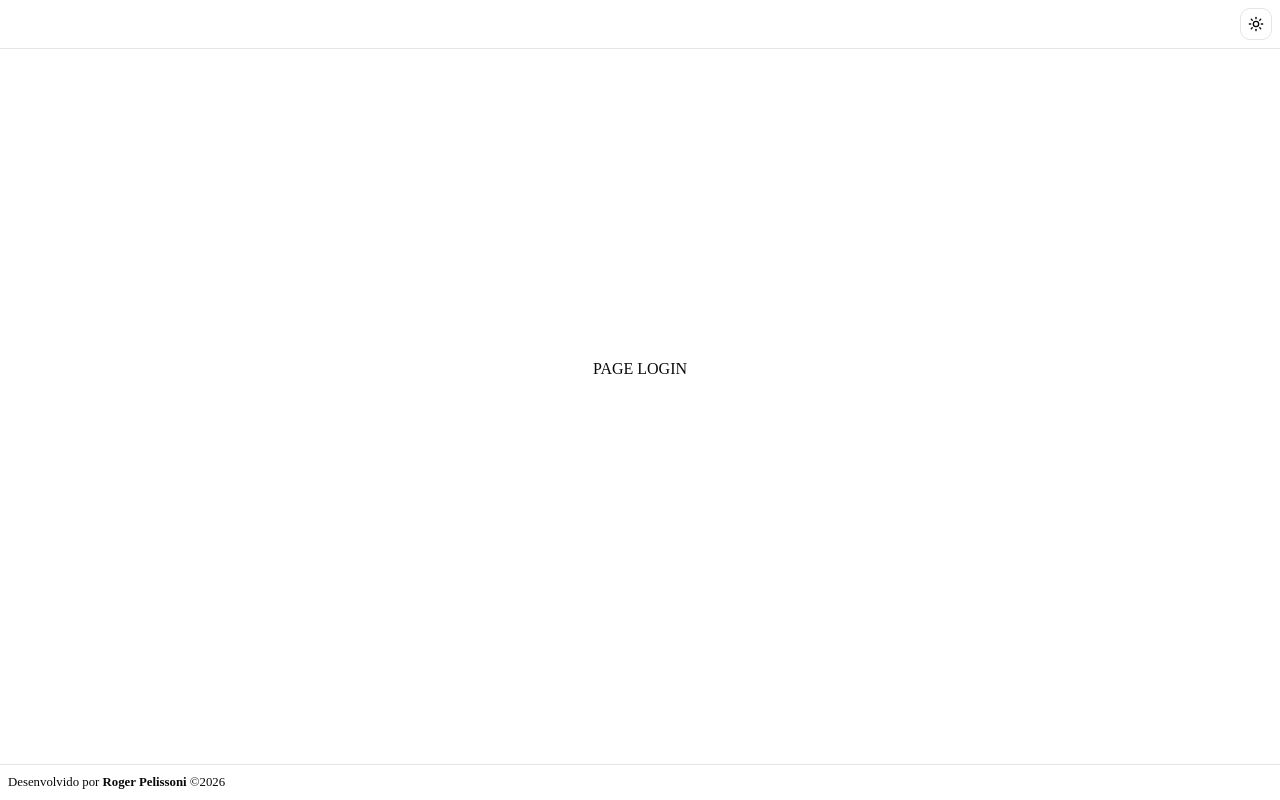
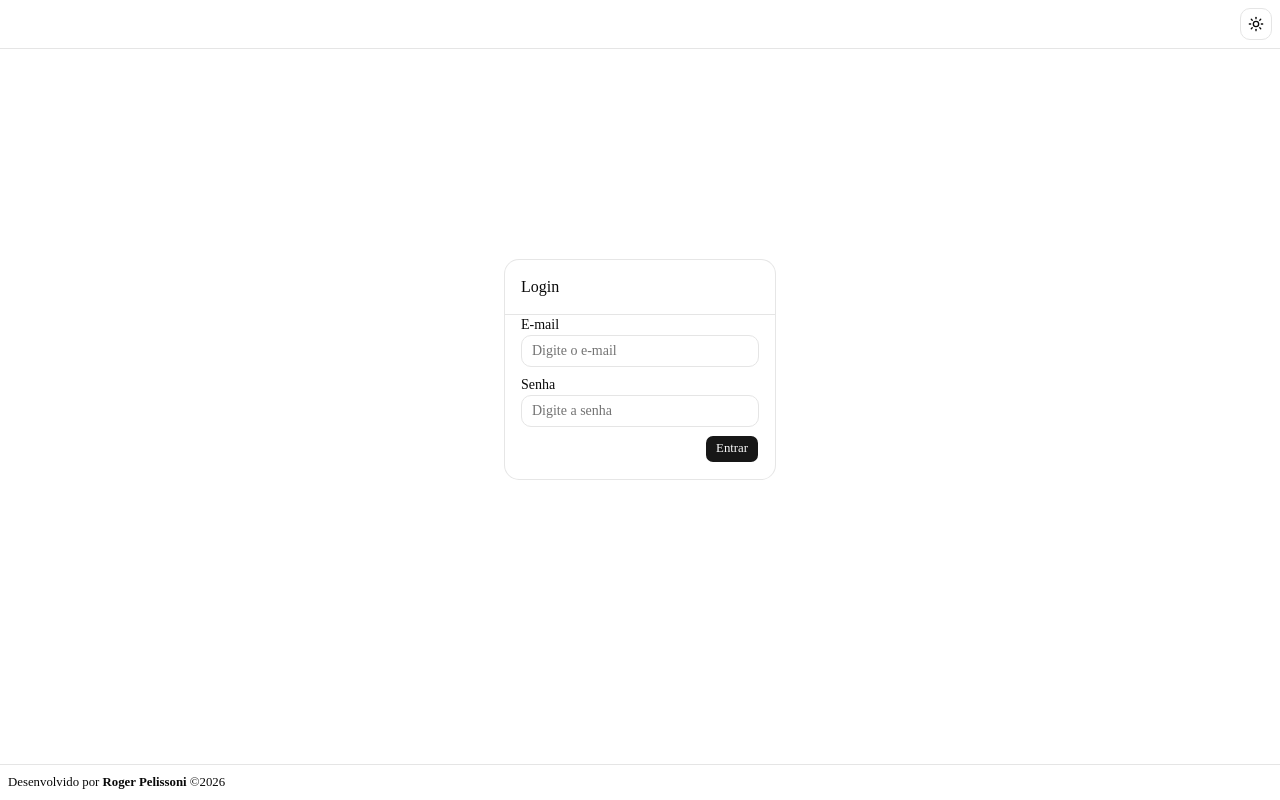
Before and after one commit to RogerPelissoni/cliente-facil-next, a Next.js app: page /auth/login in a window 1280 px wide. Built offline with nearby package versions, Linux system fonts and the light colour scheme.

Commit message:
implements login screen

```diff
--- /dev/null
+++ b/app/api/login/route.ts
@@ -0,0 +1,42 @@
+import { NextResponse } from "next/server";
+
+export async function POST(req: Request) {
+  try {
+    const data = await req.json();
+
+    const result = await fetch(`${process.env.API_URL}/auth/login`, {
+      method: "POST",
+      headers: {
+        "Content-Type": "application/json",
+      },
+      body: JSON.stringify(data),
+    });
+
+    const json = await result.json();
+    const token = json?.token;
+
+    if (!token) {
+      return NextResponse.json(
+        { error: "Token not provided" },
+        { status: 400 },
+      );
+    }
+
+    const response = NextResponse.json({ success: true }, { status: 200 });
+
+    response.cookies.set("access_token", token, {
+      httpOnly: true,
+      secure: process.env.NODE_ENV === "production",
+      sameSite: "strict",
+      path: "/",
+      maxAge: 60 * 60 * 24, // 1 dia
+    });
+
+    return response;
+  } catch (err: any) {
+    return NextResponse.json(
+      { error: err.message || "Login failed" },
+      { status: 500 },
+    );
+  }
+}
--- /dev/null
+++ b/app/api/logout/route.ts
@@ -0,0 +1,15 @@
+import { NextResponse } from "next/server";
+
+export async function POST() {
+  const response = NextResponse.json({ success: true });
+
+  response.cookies.set("access_token", "", {
+    httpOnly: true,
+    secure: process.env.ENV === "production",
+    sameSite: "strict",
+    path: "/",
+    maxAge: 0, // remove o cookie
+  });
+
+  return response;
+}
--- a/app/auth/login/page.tsx
+++ b/app/auth/login/page.tsx
@@ -1,34 +1,65 @@
 "use client";
 
+import { LoginFormData, loginSchema } from "@/features/login/login.schema";
+import ButtonComponent from "@/shared/components/ButtonComponent";
+import CardComponent from "@/shared/components/CardComponent";
+import { FormInput } from "@/shared/form/FormInput";
+import { zodResolver } from "@hookform/resolvers/zod";
+import { useRouter } from "next/navigation";
+import { useForm } from "react-hook-form";
+
 export default function LoginPage() {
-  // const rsLogin = useLoginResource();
+  const router = useRouter();
 
-  // async function onSubmit(formData: FieldValues) {
-  //   const res = await fetch("/api/login", {
-  //     method: "POST",
-  //     body: JSON.stringify(formData),
-  //   });
+  const form = useForm<LoginFormData>({
+    resolver: zodResolver(loginSchema),
+  });
 
-  //   if (!res.ok) {
-  //     console.error(await res.json());
-  //     return;
-  //   }
+  async function onSubmit(data: LoginFormData) {
+    const response = await fetch("/api/login", {
+      method: "POST",
+      body: JSON.stringify(data),
+      headers: {
+        "Content-Type": "application/json",
+      },
+    });
 
-  //   window.location.href = "/dashboard";
-  // }
+    if (!response.ok) {
+      return;
+    }
+
+    router.replace("/dashboard");
+  }
 
   return (
     <div className="flex items-center justify-center min-h-[80vh]">
-      <h2>PAGE LOGIN</h2>
-      {/* <CoreCardComponent
+      <CardComponent
         divClass="w-fit"
         title="Login"
         content={
-          <CoreFormProvider title="Usuários" schema={rsLogin.schema} initialState={rsLogin.formStateInitial} formFields={rsLogin.formFields}>
-            <CoreFormComponent onSubmit={onSubmit} submitButtonText="Entrar" className="my-4" />
-          </CoreFormProvider>
+          <>
+            <form onSubmit={form.handleSubmit(onSubmit)}>
+              <FormInput
+                form={form}
+                name="email"
+                label="E-mail"
+                placeholder="Digite o e-mail"
+              />
+
+              <FormInput
+                form={form}
+                name="password"
+                label="Senha"
+                placeholder="Digite a senha"
+              />
+
+              <div className="flex justify-end">
+                <ButtonComponent type="submit">Entrar</ButtonComponent>
+              </div>
+            </form>
+          </>
         }
-      /> */}
+      />
     </div>
   );
 }
--- a/eslint.config.mjs
+++ b/eslint.config.mjs
@@ -5,7 +5,18 @@ import nextTs from "eslint-config-next/typescript";
 const eslintConfig = defineConfig([
   ...nextVitals,
   ...nextTs,
-  // Override default ignores of eslint-config-next.
+  {
+    rules: {
+      "@typescript-eslint/no-explicit-any": "off",
+
+      "prettier/prettier": [
+        "warn",
+        {
+          printWidth: 120,
+        },
+      ],
+    },
+  },
   globalIgnores([
     // Default ignores of eslint-config-next:
     ".next/**",
--- /dev/null
+++ b/features/login/login.schema.ts
@@ -0,0 +1,8 @@
+import { z } from "zod";
+
+export const loginSchema = z.object({
+  email: z.email(),
+  password: z.string(),
+});
+
+export type LoginFormData = z.infer<typeof loginSchema>;
--- /dev/null
+++ b/features/login/login.types.ts
@@ -0,0 +1,4 @@
+export interface LoginInterface {
+  email: string;
+  password: string;
+}
--- a/shared/components/ButtonComponent.tsx
+++ b/shared/components/ButtonComponent.tsx
@@ -27,7 +27,7 @@ type CoreButtonProps = {
   onClick?: () => void;
 };
 
-export default function CoreButtonComponent({
+export default function ButtonComponent({
   children,
   className,
   size = "sm",
--- a/shared/components/CardComponent.tsx
+++ b/shared/components/CardComponent.tsx
@@ -16,7 +16,7 @@ type CoreCardProps = {
   actions?: React.ReactNode;
 };
 
-export default function CoreCardComponent({
+export default function CardComponent({
   title,
   divClass,
   content,
--- a/shared/providers/ThemeProvider.tsx
+++ b/shared/providers/ThemeProvider.tsx
@@ -1,11 +1,8 @@
 "use client";
 
-import * as React from "react";
+import type { ThemeProviderProps } from "next-themes";
 import { ThemeProvider as NextThemesProvider } from "next-themes";
 
-export function ThemeProvider({
-  children,
-  ...props
-}: React.ComponentProps<typeof NextThemesProvider>) {
+export function ThemeProvider({ children, ...props }: ThemeProviderProps) {
   return <NextThemesProvider {...props}>{children}</NextThemesProvider>;
 }
```
Also changed, not shown: 1 other file (tests, documents, lock files or other folders).
